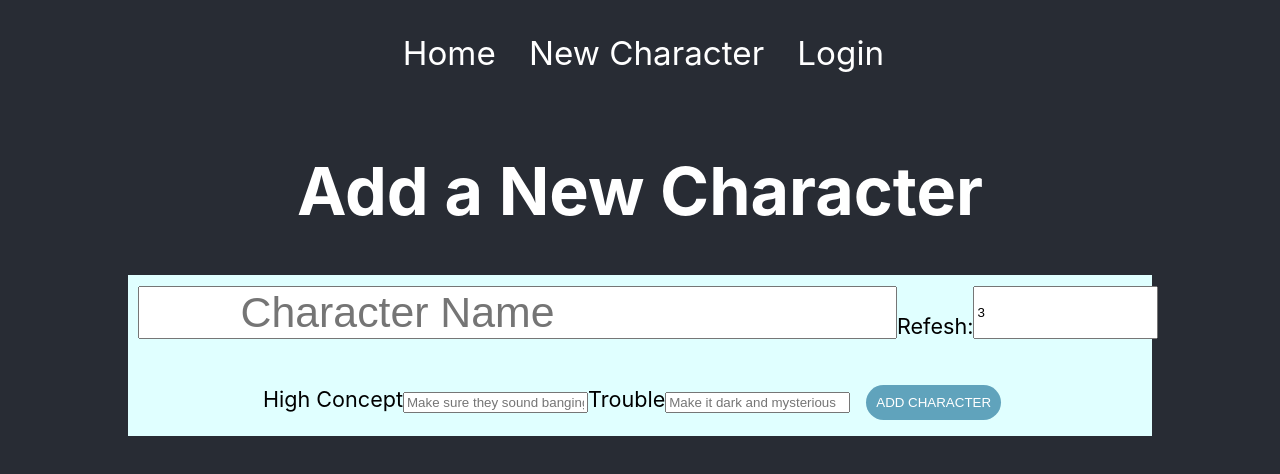
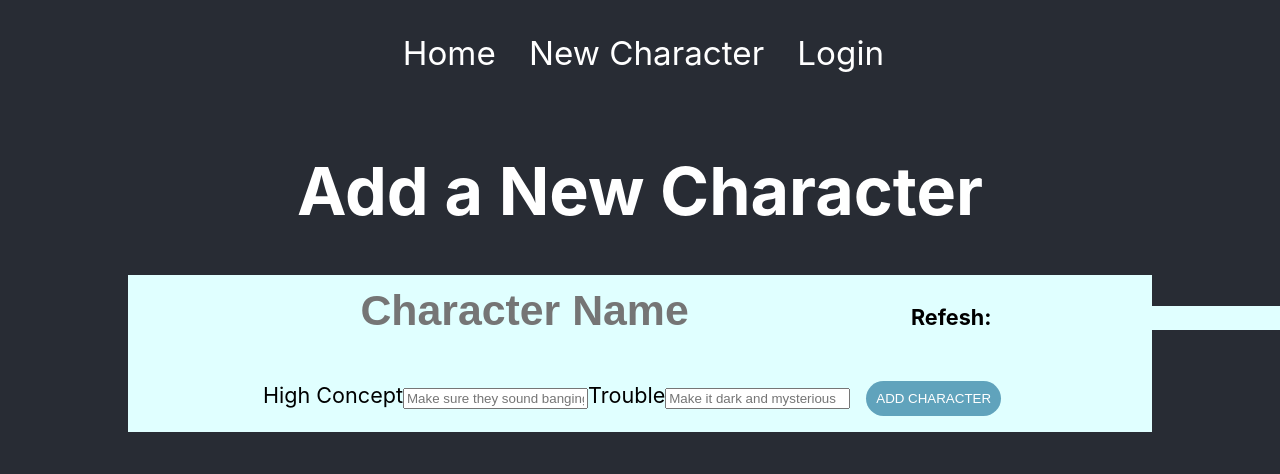
Before and after one commit to GideonBrimleaf/fate_character_generator, a React (Create React App) app: page /new in a window 1280 px wide. Shown: the top 474 px of the page. Built offline with nearby package versions, Linux system fonts and the light colour scheme; no server answers; sample sign-in values are in the browser's storage.

Commit message:
working first line of character form

```diff
--- a/src/containers/CharacterForm.css
+++ b/src/containers/CharacterForm.css
@@ -8,9 +8,7 @@ select:-webkit-autofill,
 select:-webkit-autofill:hover,
 select:-webkit-autofill:focus {
   -webkit-box-shadow: 0 0 0px 1000px lightcyan inset;
-  font-size: x-large;
 }
-
 
 .character-form-section {
   padding: 1%;
@@ -18,8 +16,32 @@ select:-webkit-autofill:focus {
 
 .refresh-form-header {
   align-self: flex-end;
+  font-weight: bold;
+  margin-bottom: 5px;
 }
 
 .character-name-input {
+  background-color: lightcyan;
+  border-style: none;
+  text-align: center;
+  font-size: calc(30px + 1vw);
+  font-weight: bold;
+}
 
+.character-refresh-input {
+  background-color: lightcyan;
+  border-style: none;
+  font-weight: bold;
+  font-size: calc(12px + 0.75vw);
+  height: calc(12px + 0.75vw);
+  align-self: flex-end;
+  margin-bottom: 5px;
 }
+
+.character-name-input:focus {
+  outline: none;
+}
+
+.character-name-input:focus:hover {
+  outline: none;
+}
--- a/src/containers/CharacterForm.js
+++ b/src/containers/CharacterForm.js
@@ -133,11 +133,11 @@ class CharacterForm extends Component {
               onChange={this.handleNameChange}
               required
             />
-            <label htmlFor="refresh" className="character-sheet-header refresh-form-header character-sheet-text">Refesh:</label>
+            <label htmlFor="refresh" className="refresh-form-header character-sheet-text">Refesh:</label>
             <input
+              className="character-refresh-input"
               type="text"
               id="refresh"
-              value={this.state.refresh}
             />
           </section>
           <label htmlFor="characterConcept">High Concept</label>
```
